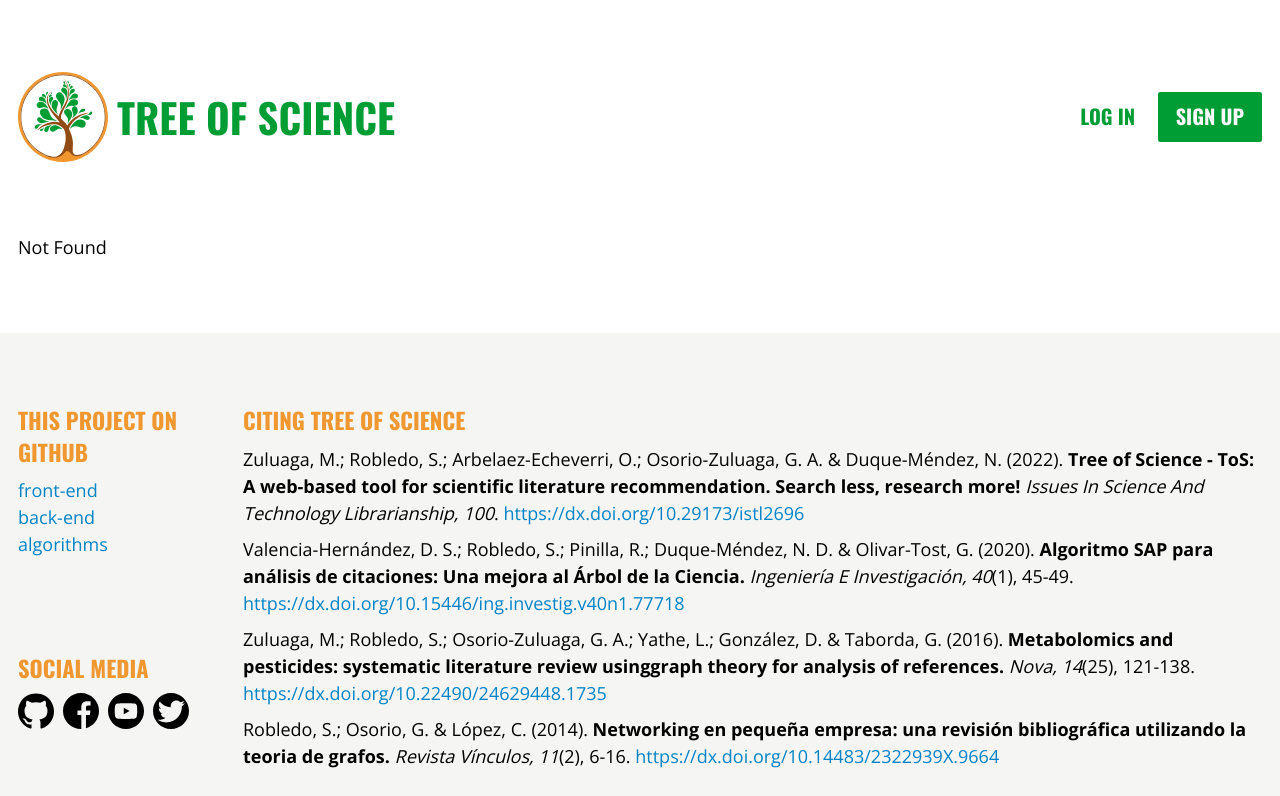
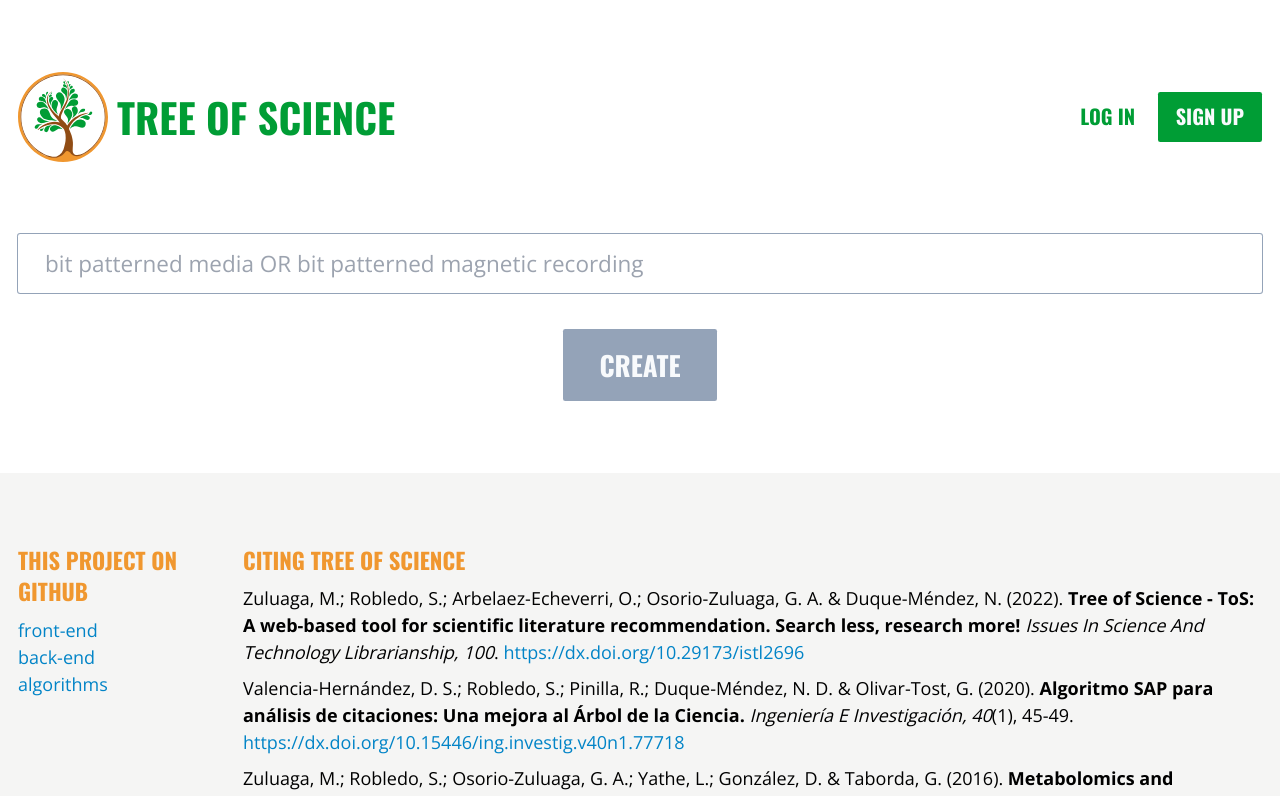
Before and after one commit to coreofscience/tos.coreofscience.org, a React (Vite) app: page /tos/new in a window 1280 px wide. Shown: the top 796 px of the page. Built offline with nearby package versions, Linux system fonts and the light colour scheme; no server answers.

Commit message:
Add openalex search (#117)
* Scaffold the search

* We always have a label

* Style it up

```diff
--- a/src/App.tsx
+++ b/src/App.tsx
@@ -4,6 +4,7 @@
 
 const AppLayout = React.lazy(() => import("./components/layout/AppLayout"));
 const Tos = React.lazy(() => import("./components/upload/Tos"));
+const New = React.lazy(() => import("./components/upload/Tos/New"));
 const Result = React.lazy(() => import("./components/tree/Result"));
 const NotFound = React.lazy(() => import("./components/NotFound"));
 const LogIn = React.lazy(() => import("./components/pages/account/LogIn"));
@@ -45,6 +46,7 @@
               <AppLayout>
                 <Routes>
                   <Route path="/" element={<Home />} />
+                  <Route path="/tos/new" element={<New />} />
                   <Route path="/tos" element={<Tos />} />
                   <Route path="/log-in" element={<LogIn />} />
                   <Route path="/sign-up" element={<SignUp />} />
--- a/src/components/tree/Reference.tsx
+++ b/src/components/tree/Reference.tsx
@@ -22,6 +22,7 @@
 
 const Reference: FC<Article & { simple?: boolean }> = ({
   label,
+  permalink,
   authors,
   year,
   title,
@@ -72,6 +73,16 @@
           {". "}
         </Fragment>
       )}
+      {!!permalink && (
+        <a
+          className="text-sky-600 hover:text-sky-800"
+          href={permalink}
+          target="_blank"
+          rel="noopener noreferrer"
+        >
+          {permalink}
+        </a>
+      )}
       {!!doi && (
         <a
           className="text-sky-600 hover:text-sky-800"
--- a/src/components/tree/Tree.tsx
+++ b/src/components/tree/Tree.tsx
@@ -187,7 +187,7 @@
                     className="flex flex-row items-center gap-2 p-2 [&:nth-child(2n+1)]:bg-slate-100"
                     key={`article-${article.label}`}
                   >
-                    <Reference key={article.label} {...article} />
+                    <Reference {...article} />
                     <button
                       className="text-slate-300 hover:text-slate-400 active:text-slate-400"
                       onClick={() => copy(article.label)}
--- /dev/null
+++ b/src/components/upload/Tos/New.tsx
@@ -0,0 +1,57 @@
+/**
+ * Create trees from search queries.
+ */
+import useFirebase from "../../../hooks/useFirebase";
+import useUser from "../../../hooks/useUser";
+import { createOpenAlexTree } from "./createTree";
+import { useMutation } from "@tanstack/react-query";
+import { logEvent } from "firebase/analytics";
+import { useState } from "react";
+import { useNavigate } from "react-router-dom";
+
+const New = () => {
+  const navigate = useNavigate();
+  const [search, setSearch] = useState("");
+  const firebase = useFirebase();
+  const user = useUser();
+
+  const { mutate: create, isPending } = useMutation({
+    mutationFn: createOpenAlexTree,
+    onSuccess: (treePath: string) =>
+      navigate(`/${treePath}`, { replace: true }),
+  });
+
+  return (
+    <div>
+      <form
+        className="flex flex-col gap-8"
+        onSubmit={(e) => {
+          e.preventDefault();
+          create({ firebase, search, user });
+          logEvent(firebase.analytics, "openalex_tree_created");
+        }}
+      >
+        <input
+          className="rounded-sm px-6 py-3 text-xl ring-1 ring-slate-400 focus:ring-leaf focus:outline-2 focus:outline-none"
+          name="search"
+          type="text"
+          placeholder="bit patterned media OR bit patterned magnetic recording"
+          value={search}
+          onChange={(e) => setSearch(e.target.value)}
+          disabled={isPending}
+        ></input>
+        <div className="flex flex-row items-center justify-center">
+          <button
+            className="rounded-sm bg-leaf px-8 py-4 font-tall text-2xl uppercase text-slate-50 disabled:bg-slate-400"
+            type="submit"
+            disabled={isPending || !search}
+          >
+            Create
+          </button>
+        </div>
+      </form>
+    </div>
+  );
+};
+
+export default New;
--- a/src/components/upload/Tos/createTree.ts
+++ b/src/components/upload/Tos/createTree.ts
@@ -29,3 +29,32 @@
   }
   return treeDoc.path;
 };
+
+export const createOpenAlexTree = async ({
+  firebase,
+  search,
+  user,
+}: {
+  firebase: FirebaseContextType;
+  search: string;
+  user: UserContextType | null;
+}): Promise<string> => {
+  const treesCollection = collection(
+    firebase.firestore,
+    user?.uid ? `users/${user.uid}/trees` : "trees",
+  );
+  const treeDoc = await addDoc(treesCollection, {
+    queries: [
+      {
+        engine: "openalex",
+        search,
+      },
+    ],
+    createdDate: new Date().getTime(), // UTC timestamp.
+    planId: user?.uid ? user.plan : null,
+  });
+  if (!treeDoc.path) {
+    throw new Error("Failed creating a new document.");
+  }
+  return treeDoc.path;
+};
--- a/src/components/upload/Tos/index.tsx
+++ b/src/components/upload/Tos/index.tsx
@@ -58,6 +58,15 @@
       <div>
         <p>Get your seed files from web of knowledge.</p>
         <p>Then, upload your files for processing.</p>
+        <p>
+          Do you want to{" "}
+          <Link
+            className="text-sky-600 transition-colors ease-in hover:text-sky-800 active:text-sky-800"
+            to="/tos/new"
+          >
+            try something new?
+          </Link>
+        </p>
       </div>
       <FileDropper maxSize={maxSize} />
       <UploadIndicator maxSize={maxSize} />
--- a/src/types/article.ts
+++ b/src/types/article.ts
@@ -1,5 +1,6 @@
 export interface Article {
   label: string;
+  permalink?: string;
   authors?: string[];
   keywords?: string[];
   year?: number | null;
```
